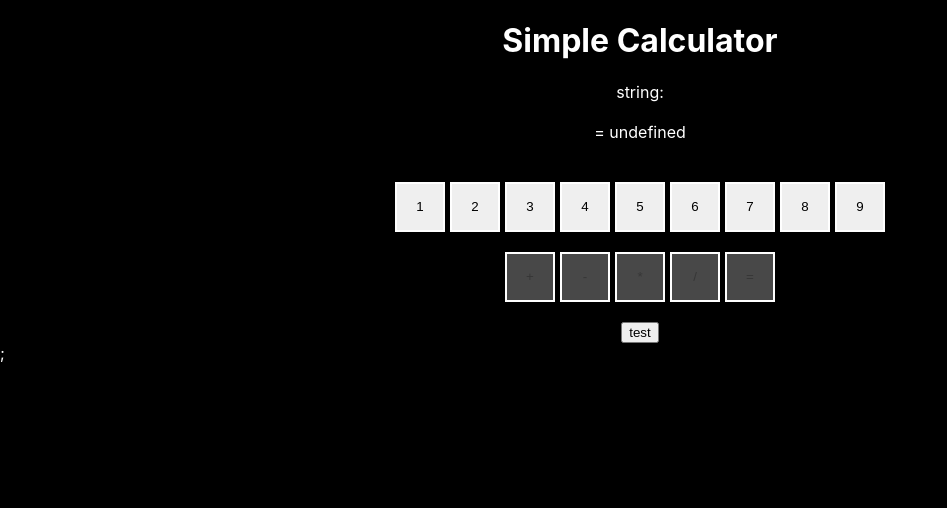
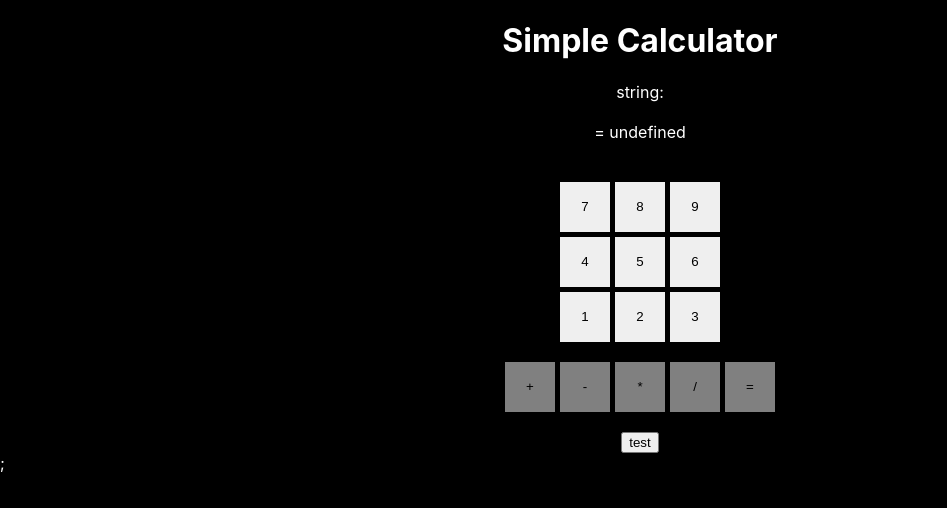
Before and after one commit to gary1999/react-calculator, a React (Create React App) app in the folder react-calculator/: page / in a window 1280 px wide. Shown: the top 508 px of the page, without its empty margins (0-947 px from the left). Built offline with nearby package versions, Linux system fonts and the light colour scheme.

Commit message:
CSS Change
Rearranging numbers in const to replicate calculator

```diff
--- a/react-calculator/src/App.js
+++ b/react-calculator/src/App.js
@@ -5,7 +5,8 @@ import Numbers from './components/Numbers';
 
 function App() {
     // const [numbers, setNumbers] = useState([1, 2, 3, 4, 5, 6, 7, 8, 9]);
-    const numbers = [1, 2, 3, 4, 5, 6, 7, 8, 9];
+    // const numbers = [1, 2, 3, 4, 5, 6, 7, 8, 9];
+    const numbers = [7, 8, 9, 4, 5, 6, 1, 2, 3];
     const operations = ['+', '-', '*', '/', '='];
     // const equal = ['='];
 
--- a/react-calculator/src/index.css
+++ b/react-calculator/src/index.css
@@ -25,12 +25,22 @@ code {
     gap: 20px
 }
 
-.numbers-container, .operations-container {
+.numbers-container {
+    max-width: 200px;
+    display: flex;
+    flex-flow: row wrap;
+    align-items: center;
+    justify-content: center;
+    gap: 5px;
+}
+
+.operations-container {
     display: flex;
     align-items: center;
     justify-content: center;
     gap: 5px;
 }
+
 
 .numberButton, .operationButton {
     display: flex;
@@ -39,5 +49,14 @@ code {
     align-items: center;
     justify-content: center;
     border-color: rgb(255, 255, 255);
-    border-style: double;
+    border-style: none;
 }
+
+button:hover {
+    background-color: rgb(233, 163, 163);
+}
+
+button:disabled {
+    background-color: grey;
+    color: black;
+}
```
